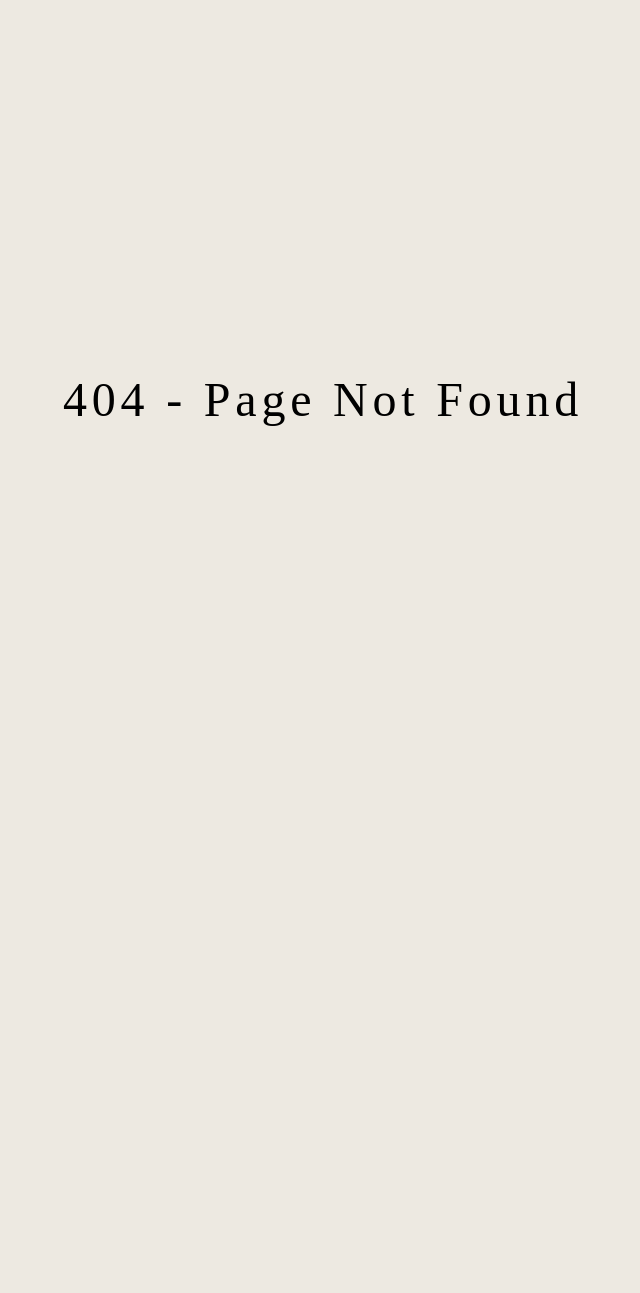
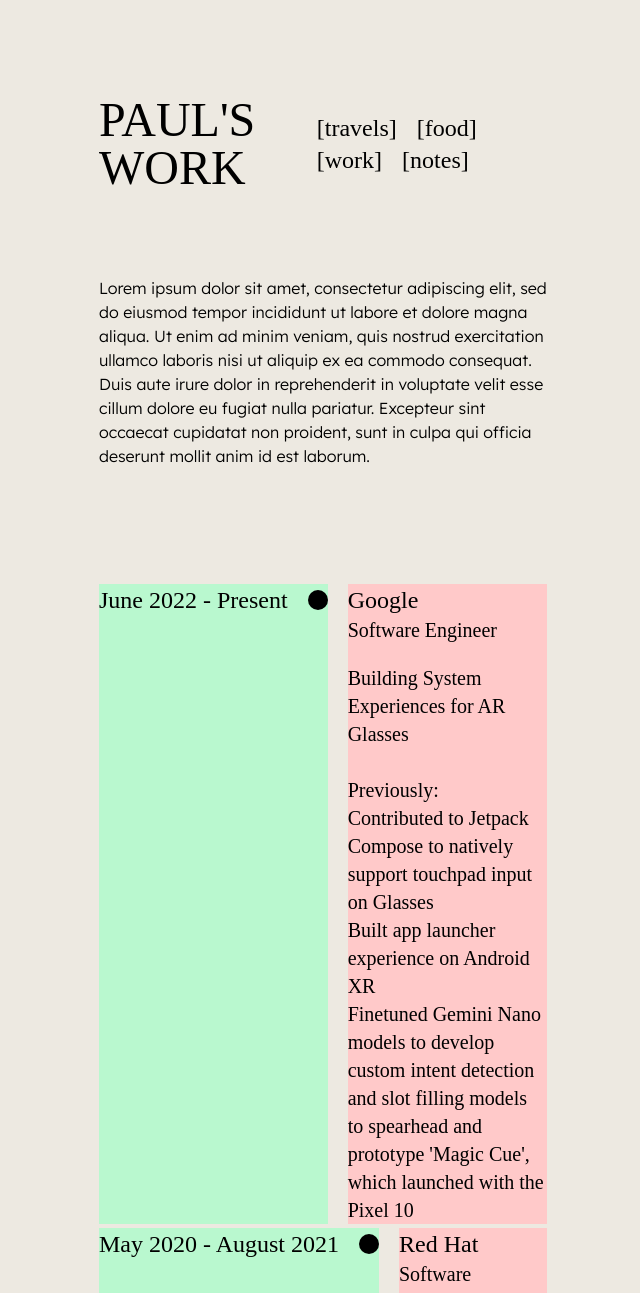
Before and after one commit to pauldpong/pauldpong.github.io, a Next.js app: page /work in a window 1280 px wide. Before the commit this address had no page. Shown: the top 1293 px of the page, without its empty margins (317-957 px from the left). Before the commit the page ends 800 px from the top, so only its background shows below. Built offline with nearby package versions, Linux system fonts and the light colour scheme.

Commit message:
Initial scaffolding for Work and Travel pages
* Played around with YAML parsing to store static data for work page
* Initial page structures

```diff
--- /dev/null
+++ b/content/work-experience.yaml
@@ -0,0 +1,27 @@
+-
+  employer: Google
+  date: June 2022 - Present
+  role: Software Engineer
+  description: |
+    Building System Experiences for AR Glasses
+
+    Previously:
+    Contributed to Jetpack Compose to natively support touchpad input on Glasses
+    Built app launcher experience on Android XR
+    Finetuned Gemini Nano models to develop custom intent detection and slot filling models to  spearhead and prototype 'Magic Cue', which launched with the Pixel 10
+-
+  employer: Red Hat
+  date: May 2020 - August 2021
+  role: Software Engineering Intern
+  description: |
+    Maintained the Eclipse Platform Standard Widget Toolkit (SWT) framework.
+    Contributed to porting SWT from GTK3 to GTK4
+-
+  employer: Dot Health
+  date: |
+    Summer 2019
+    Summer 2018
+  role: Software Developer Intern
+  description: |
+    Maintained the Eclipse Platform Standard Widget Toolkit (SWT) framework.
+    Contributed to porting SWT from GTK3 to GTK4
--- a/package.json
+++ b/package.json
@@ -4,7 +4,8 @@
 		"markdown-to-jsx": "^7.7.13",
 		"next": "^15.3.5",
 		"react": "^19.1.0",
-		"react-dom": "^19.1.0"
+		"react-dom": "^19.1.0",
+		"yaml": "^2.8.2"
 	},
 	"scripts": {
 		"dev": "next dev",
--- /dev/null
+++ b/src/components/common/Header.tsx
@@ -0,0 +1,20 @@
+import Link from 'next/link'
+import HoverText from 'components/ui/HoverText'
+
+interface HeaderProps {
+  headerTitle: string
+}
+
+export default function Header({ headerTitle }: HeaderProps) {
+  return (
+    <div className="w-full flex flex-row items-center pb-20">
+      <h1 className="flex-auto text-5xl">{headerTitle}</h1>
+      <div className="text-2xl space-x-5">
+        <Link href="/travels"><HoverText text="travels" /></Link>
+        <Link href="/food"><HoverText text="food" /></Link>
+        <Link href="/work"><HoverText text="work" /></Link>
+        <Link href="/notes"><HoverText text="notes" /></Link>
+      </div>
+    </div>
+  );
+}
--- /dev/null
+++ b/src/components/ui/HoverText.tsx
@@ -0,0 +1,9 @@
+export default function HoverText({ text }: { text: string }) {
+  return (
+    <div className="group inline-flex cursor-pointer items-center">
+      <span className="transition-transform duration-300 ease-out group-hover:-translate-x-1">[</span>
+      {text}
+      <span className="transition-transform duration-300 ease-out group-hover:translate-x-1">]</span>
+    </div>
+  )
+}
--- a/src/pages/_app.tsx
+++ b/src/pages/_app.tsx
@@ -1,6 +1,18 @@
 import '@styles/globals.css'
 import type { AppProps } from 'next/app'
 
+import { Lexend } from 'next/font/google'
+
+const lexend = Lexend({
+  subsets: ['latin'],
+  weight: '300',
+  variable: '--font-lexend',
+})
+
 export default function App({ Component, pageProps }: AppProps) {
-  return <Component {...pageProps} />
+  return (
+    <main className={`${lexend.variable}`}>
+      <Component {...pageProps} />
+    </main>
+  )
 }
--- a/src/pages/index.tsx
+++ b/src/pages/index.tsx
@@ -1,25 +1,17 @@
 import Link from 'next/link'
+import HoverText from 'components/ui/HoverText'
 
 export default function Page() {
   return <div className="h-screen content-center">
     <div className="grid grid-cols-1 gap-8 justify-items-center">
+      <h1 className="text-3xl tracking-widest">- UNDER CONSTRUCTION -</h1>
       <h1 className="text-5xl tracking-widest">PAUL DAMRONGPIRIYAPONG</h1>
       <div className="text-2xl pb-5 space-x-5">
-        <Link href="/travels"><HoverFunction text="travel" /></Link>
-        <Link href="/food"><HoverFunction text="food" /></Link>
-        <Link href="/work"><HoverFunction text="work" /></Link>
-        <Link href="/notes"><HoverFunction text="notes" /></Link>
+        <Link href="/travels"><HoverText text="travels" /></Link>
+        <Link href="/food"><HoverText text="food" /></Link>
+        <Link href="/work"><HoverText text="work" /></Link>
+        <Link href="/notes"><HoverText text="notes" /></Link>
       </div>
     </div>
   </div>
 }
-
-function HoverFunction({ text }: { text: string }) {
-  return (
-    <div className="group inline-flex cursor-pointer items-center">
-      <span className="transition-transform duration-300 ease-out group-hover:-translate-x-1">[</span>
-      {text}
-      <span className="transition-transform duration-300 ease-out group-hover:translate-x-1">]</span>
-    </div>
-  )
-}
--- /dev/null
+++ b/src/pages/travels.tsx
@@ -0,0 +1,12 @@
+import Header from 'components/common/Header'
+
+export default function Work() {
+  return (
+    <div className="h-screen w-1/2 mx-auto p-24 bg-green-200">
+      <div className="grid grid-cols-1 gap-1">
+        <Header headerTitle="PAUL'S TRAVELS" />
+        <div className="font-sans">Lorem ipsum dolor sit amet, consectetur adipiscing elit, sed do eiusmod tempor incididunt ut labore et dolore magna aliqua. Ut enim ad minim veniam, quis nostrud exercitation ullamco laboris nisi ut aliquip ex ea commodo consequat. Duis aute irure dolor in reprehenderit in voluptate velit esse cillum dolore eu fugiat nulla pariatur. Excepteur sint occaecat cupidatat non proident, sunt in culpa qui officia deserunt mollit anim id est laborum.</div>
+      </div>
+    </div>
+  )
+}
--- /dev/null
+++ b/src/pages/work.tsx
@@ -0,0 +1,68 @@
+import Header from 'components/common/Header'
+import type { GetStaticProps } from 'next';
+import Retrivers from "posts/retrievers";
+
+interface WorkPageProps {
+  experiences: WorkExperienceProps[];
+}
+
+export default function Work({ experiences }: WorkPageProps) {
+  return (
+    <div className="h-screen w-1/2 mx-auto p-24">
+      <div className="grid grid-cols-1 gap-1">
+        <Header headerTitle="PAUL'S WORK" />
+        <div className="font-sans mb-28">Lorem ipsum dolor sit amet, consectetur adipiscing elit, sed do eiusmod tempor incididunt ut labore et dolore magna aliqua. Ut enim ad minim veniam, quis nostrud exercitation ullamco laboris nisi ut aliquip ex ea commodo consequat. Duis aute irure dolor in reprehenderit in voluptate velit esse cillum dolore eu fugiat nulla pariatur. Excepteur sint occaecat cupidatat non proident, sunt in culpa qui officia deserunt mollit anim id est laborum.</div>
+        {experiences.map((experience, index) => (<WorkExperience key={index} {...experience} />))}
+      </div>
+    </div>
+  )
+}
+
+export const getStaticProps: GetStaticProps<WorkPageProps> = async () => {
+  const experiences: WorkExperienceProps[] = Retrivers.getYaml('content/work-experience.yaml')
+
+  return {
+    props: {
+      experiences: experiences,
+    },
+  }
+}
+
+interface WorkExperienceProps {
+  employer: string
+  date: string
+  role: string
+  description: string
+}
+
+function WorkExperience({ employer, date, role, description }: WorkExperienceProps) {
+  // need to evaluate as a whole set of experience rather than one at a time
+  return (
+    <div className="grid grid-cols-[max-content_1fr] gap-5">
+      <div className="justify-items-end bg-green-200">
+        <div className="flex flex-row items-center">
+          <div className="text-2xl whitespace-pre-line me-5 ">{date}</div>
+          <div className="w-5 h-5 bg-black rounded-full"></div>
+        </div>
+      </div>
+      <div className="bg-red-200">
+        <div className="text-2xl">{employer}</div>
+        <div className="text-xl mb-5">{role}</div>
+        <div className="text-xl whitespace-pre-line">{description}</div>
+      </div>
+    </div>
+  )
+  // return (
+  //   <div className="flex flex-row gap-5">
+  //     <div className="flex-none flex flex-row h-min items-center">
+  //       <div className="text-2xl whitespace-pre-line me-5 ">{date}</div>
+  //       <div className="w-5 h-5 bg-black rounded-full"></div>
+  //     </div>
+  //     <div className="flex flex-col">
+  //       <div className="text-2xl">{employer}</div>
+  //       <div className="text-xl mb-5">{role}</div>
+  //       <div className="text-xl whitespace-pre-line">{description}</div>
+  //     </div>
+  //   </div>
+  // )
+}
--- a/src/posts/retrievers.tsx
+++ b/src/posts/retrievers.tsx
@@ -2,6 +2,7 @@ import fs from "fs";
 import matter from "gray-matter";
 import { PostMetadata } from "@components/PostMetadata";
 import path from "path";
+import { parse } from 'yaml'
 
 export default class Retrivers {
 
@@ -21,4 +22,11 @@ export default class Retrivers {
 
     return posts;
   }
+
+  static getYaml(filePath: string) {
+    const fullFilePath = path.join(process.cwd(), filePath)
+    const file = fs.readFileSync(fullFilePath, 'utf8')
+
+    return parse(file)
   }
+}
--- a/src/styles/globals.css
+++ b/src/styles/globals.css
@@ -1,2 +1,6 @@
 @import 'tailwindcss';
 @plugin "@tailwindcss/typography";
+
+@theme inline {
+  --font-sans: var(--font-lexend)
+}
```
Also changed, not shown: 1 other file (tests, documents, lock files or other folders). Lines whose indentation alone changed are shown as unchanged.
